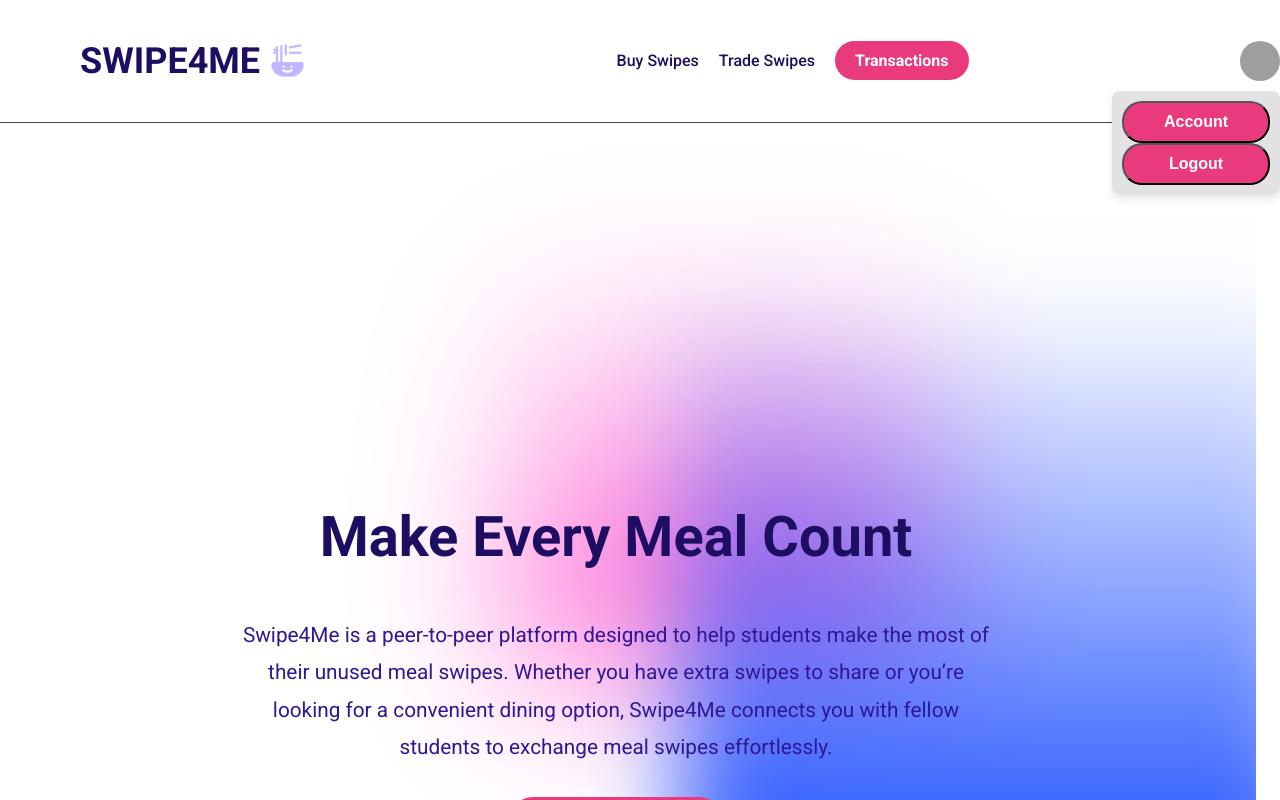
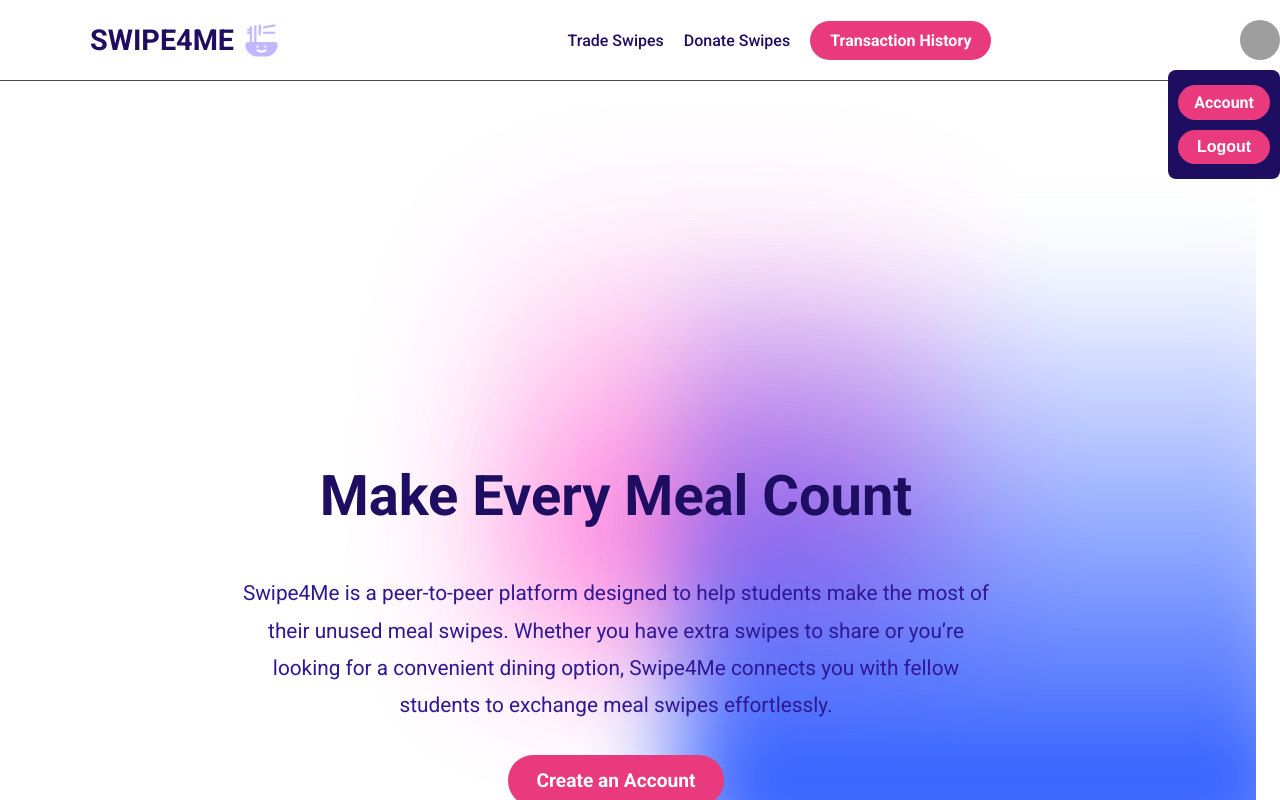
Before and after one commit to RuoHan-Chen/SwipeForMe, a React (Vite) app in the folder Swipe4MeFrontend/: page / in a window 1280 px wide. Both pictures are taken after a click on the picture 1260 px from the left and 60 px from the top of the page. Shown: the top 800 px of the page. Built offline with nearby package versions, Linux system fonts and the light colour scheme; grey boxes are pictures that could not be loaded.

Commit message:
navbarUpdate

```diff
--- a/Swipe4MeFrontend/src/App.tsx
+++ b/Swipe4MeFrontend/src/App.tsx
@@ -5,9 +5,9 @@ import Navbar from "./components/navbar";
 import Home from "./pages/home";
 import Login from "./pages/login";
 import Account from "./pages/account";
-import BuySwipes from "./pages/buySwipes";
+import BuySwipes from "./pages/donateSwipes.tsx";
 import TradeSwipes from "./pages/tradeSwipes";
-import Transaction from "./pages/transaction";
+import TransactionHistory from "./pages/transactionHistory.tsx";
 import "./App.css";
 import { AuthProvider } from "./context/AuthContext";
 
@@ -30,7 +30,7 @@ function App() {
         <Route path="/account" element={<Account />} />
         <Route path="/buySwipes" element={<BuySwipes />} />
         <Route path="/tradeSwipes" element={<TradeSwipes />} />
-        <Route path="/transaction" element={<Transaction />} />
+        <Route path="/transaction" element={<TransactionHistory />} />
         <Route
           path="*"
           element={<h1 style={{ textAlign: "center" }}>404 - Page Not Found</h1>}
--- a/Swipe4MeFrontend/src/components/navbar.tsx
+++ b/Swipe4MeFrontend/src/components/navbar.tsx
@@ -19,7 +19,6 @@ const Navbar: React.FC = () => {
   }, []);
 
   return (
-    //for logged out set true into false
       <nav className="navbar">
         <div className="navbar-container">
           <Link to="/" className="navbar-brand">
@@ -29,9 +28,9 @@ const Navbar: React.FC = () => {
 
           {true && (
               <ul className="navbar-menu">
-            <Link to="/buySwipes" className="navbar-link">Buy Swipes</Link>
-            <Link to="/tradeSwipes" className="navbar-link">Trade Swipes</Link>
-            <Link to="/transaction" className="transaction">Transactions</Link>
+                <Link to="/buySwipes" className="navbar-link">Trade Swipes</Link>
+                <Link to="/donateSwipes" className="navbar-link">Donate Swipes</Link>
+                <Link to="/transaction" className="transaction">Transaction History</Link>
               </ul>
           )}
 
@@ -47,8 +46,8 @@ const Navbar: React.FC = () => {
 
                   {dropdownOpen && (
                       <div className="dropdown-menu">
-                  <button className="transaction" > <Link to="/account" className="transaction">Account</Link></button>
-                  <button className="transaction" onClick={logout}>Logout</button>
+                        <Link to="/account" className="dropdown-button">Account</Link>
+                        <button className="dropdown-button" onClick={logout}>Logout</button>
                       </div>
                   )}
                 </div>
--- /dev/null
+++ b/Swipe4MeFrontend/src/pages/donateSwipes.tsx
@@ -0,0 +1,13 @@
+import React from "react";
+/*also known as <old> trade swipe, old trade swipe page is now donate page*/
+
+const donateSwipes: React.FC = () => {
+  return (
+    <div className="filler-container">
+      <h1 className="filler-title">buySwipes Coming Soon</h1>
+      <p className="filler-text">This page is under construction. Check back later!</p>
+    </div>
+  );
+};
+
+export default donateSwipes;
--- a/Swipe4MeFrontend/src/pages/transaction.tsx
+++ /dev/null
@@ -1,12 +0,0 @@
-import React from "react";
-
-const Transaction: React.FC = () => {
-  return (
-    <div className="filler-container">
-      <h1 className="filler-title">Transaction Coming Soon</h1>
-      <p className="filler-text">This page is under construction. Check back later!</p>
-    </div>
-  );
-};
-
-export default Transaction;
--- a/Swipe4MeFrontend/src/pages/buySwipes.tsx
+++ b/Swipe4MeFrontend/src/pages/transactionHistory.tsx
@@ -1,12 +1,12 @@
 import React from "react";
 
-const buySwipes: React.FC = () => {
+const TransactionHistory: React.FC = () => {
   return (
     <div className="filler-container">
-      <h1 className="filler-title">buySwipes Coming Soon</h1>
+      <h1 className="filler-title">Transaction Coming Soon</h1>
       <p className="filler-text">This page is under construction. Check back later!</p>
     </div>
   );
 };
 
-export default buySwipes;
+export default TransactionHistory;
--- a/Swipe4MeFrontend/src/styles/navbar.css
+++ b/Swipe4MeFrontend/src/styles/navbar.css
@@ -11,8 +11,10 @@
   top: 0;
   width: 100%;
   z-index: 1000;
-  padding: 10px 2%;
+  padding-top: 5px;
+  padding-bottom: 5px; /* Reduced vertical padding to make navbar shorter */
   font-family: 'Roboto', sans-serif;
+  height: 60px; /* Set a fixed height for the navbar */
 }
 
 /* Navbar Content */
@@ -22,6 +24,7 @@
   display: flex;
   justify-content: space-between;
   align-items: center;
+  padding-left: 0; /* Remove left padding */
 }
 
 /* Branding (Logo + Name) */
@@ -32,7 +35,8 @@
   font-weight: bold;
   color: #1E0E62;  /* Updated to Deep Purple */
   text-decoration: none;
-  font-size: 1.5rem;
+  font-size: 1.2rem; /* Reduced font size for the brand name */
+  margin-left: 10px; /* Adjust this value to control the gap */
 }
 
 /* Navigation Menu */
@@ -107,6 +111,7 @@
   border-radius: 50%;
   cursor: pointer;
   transition: opacity 0.3s ease-in-out;
+  right: 30px;
 }
 
 .profile-image:hover {
@@ -118,11 +123,33 @@
   position: absolute;
   top: 50px;
   right: 0;
-  background: rgb(226, 226, 226);
+  background: #1E0E62; /* Updated background color */
   padding: 10px;
   display: flex;
   flex-direction: column;
   z-index: 100;
   border-radius: 8px;
-  box-shadow: 0px 4px 10px rgba(0, 0, 0, 0.1);
+  box-shadow: none; /* Removed shadow */
+  border: none; /* Removed border */
 }
+
+/* Dropdown Menu Buttons */
+.dropdown-menu a, .dropdown-menu button {
+  background-color: #E93A7D; /* Pink button color */
+  color: white;
+  padding: 8px 16px;
+  font-size: 1rem;
+  font-weight: bold;
+  border-radius: 20px;
+  border: none; /* Remove default button border */
+  cursor: pointer;
+  transition: background-color 0.3s ease-in-out;
+  margin: 5px 0; /* Add spacing between buttons */
+  text-decoration: none; /* Remove underline from Link */
+  text-align: center; /* Center text */
+}
+
+/* Hover Effect for Dropdown Buttons */
+.dropdown-menu a:hover, .dropdown-menu button:hover {
+  background-color: #b1225c; /* Darker pink on hover */
+}
```
Also changed, not shown: 1 other file (tests, documents, lock files or other folders). Lines whose indentation alone changed are shown as unchanged.
